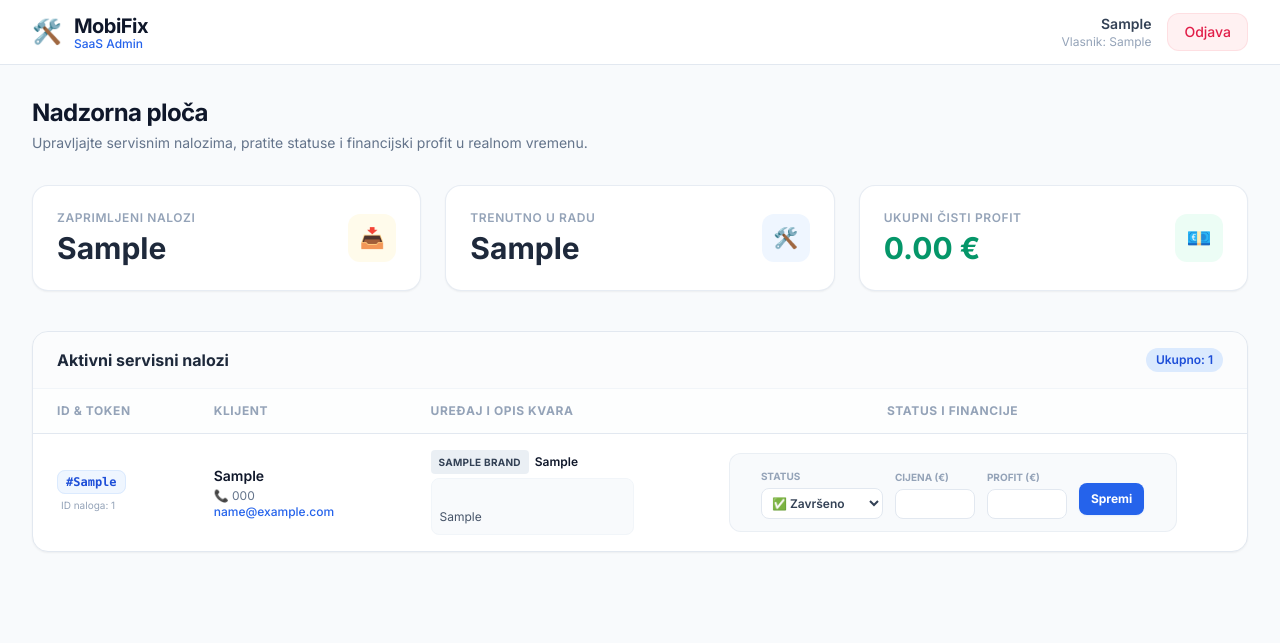
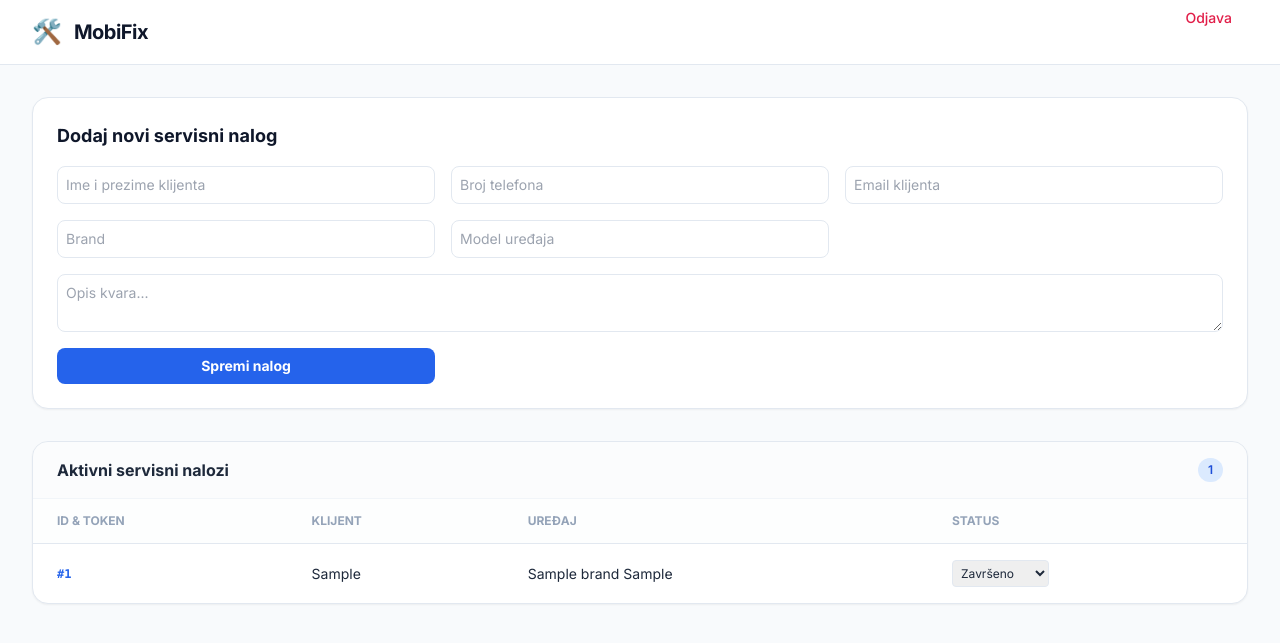
Before and after one commit to aorlovic-ops/mobifix_V2, a FastAPI app: template templates/admin.html in a window 1280 px wide. Shown: the top 643 px of the page. Run offline with FastAPI, Linux system fonts and the light colour scheme; the template is opened without the code that fills it: most values are stand-ins (such as "Sample title", 1, 10 or a date in 2020); some libraries are stand-ins or nearby versions.

Commit message:
uklonjen glob db

```diff
--- a/main.py
+++ b/main.py
@@ -1,12 +1,12 @@
 import os
 import bcrypt
+import uvicorn
 from typing import Optional
 from fastapi import FastAPI, Form, Request, Depends, Cookie
 from fastapi.responses import HTMLResponse, RedirectResponse
 from fastapi.templating import Jinja2Templates
 from sqlalchemy.orm import Session
 from database import SessionLocal, Servis, ServisniNalog
-
 
 # --- KONFIGURACIJA ---
 app = FastAPI(title="MobiFix SaaS")
@@ -46,17 +46,22 @@ def admin_panel(request: Request, servis_id: Optional[str] = Cookie(None), db: S
     servis = db.query(Servis).filter(Servis.id == int(servis_id)).first()
     if not servis: return RedirectResponse(url="/login")
 
-    # UPIT SE SADA NALAZI OVDJE, UNUTAR FUNKCIJE
-    nalozi = db.query(ServisniNalog).filter(
-        ServisniNalog.servis_id == servis.id,
-        ServisniNalog.status != "zavrseno"
-    ).all()
+    nalozi = db.query(ServisniNalog).filter(ServisniNalog.servis_id == servis.id, ServisniNalog.status != "zavrseno").all()
+    return templates.TemplateResponse(request=request, name="admin.html", context={"servis": servis, "nalozi": nalozi})
 
-    return templates.TemplateResponse(
-        request=request,
-        name="admin.html",
-        context={"servis": servis, "nalozi": nalozi}
-    )
+@app.post("/dodaj-nalog")
+def dodaj_nalog(
+    ime_klijenta: str = Form(...),
+    uredaj: str = Form(...),
+    opis_kvara: str = Form(...),
+    servis_id: Optional[str] = Cookie(None),
+    db: Session = Depends(get_db)
+):
+    if not servis_id: return RedirectResponse(url="/login")
+    novi_nalog = ServisniNalog(servis_id=int(servis_id), ime_klijenta=ime_klijenta, uredaj=uredaj, opis_kvara=opis_kvara, status="zaprimljeno")
+    db.add(novi_nalog)
+    db.commit()
+    return RedirectResponse(url="/admin", status_code=303)
 
 @app.get("/logout")
 def odjava():
@@ -64,7 +69,7 @@ def odjava():
     odgovor.delete_cookie(key="servis_id")
     return odgovor
 
+# --- POKRETANJE ---
 if __name__ == "__main__":
-    import uvicorn
     port = int(os.environ.get("PORT", 10000))
     uvicorn.run(app, host="0.0.0.0", port=port)
--- a/templates/admin.html
+++ b/templates/admin.html
@@ -5,12 +5,8 @@
     <meta name="viewport" content="width=device-width, initial-scale=1.0">
     <title>MobiFix | Admin Panel</title>
     <script src="https://cdn.tailwindcss.com"></script>
-    <link rel="preconnect" href="https://fonts.googleapis.com">
-    <link rel="preconnect" href="https://fonts.gstatic.com" crossorigin>
     <link href="https://fonts.googleapis.com/css2?family=Inter:wght@300;400;500;600;700&display=swap" rel="stylesheet">
-    <style>
-        body { font-family: 'Inter', sans-serif; }
-    </style>
+    <style>body { font-family: 'Inter', sans-serif; }</style>
 </head>
 <body class="bg-slate-50 min-h-screen text-slate-800 antialiased">
 
@@ -21,145 +17,57 @@
                     <span class="text-2xl">🛠️</span>
                     <div>
                         <span class="text-xl font-bold tracking-tight text-slate-900">MobiFix</span>
-                        <span class="text-xs block text-blue-600 font-medium -mt-1">SaaS Admin</span>
                     </div>
                 </div>
-                <div class="flex items-center space-x-4">
-                    <div class="text-right hidden sm:block">
-                        <div class="text-sm font-semibold text-slate-700">{{ servis.naziv_obrta }}</div>
-                        <div class="text-xs text-slate-400">Vlasnik: {{ servis.vlasnik_ime }}</div>
-                    </div>
-                    <a href="/logout" class="bg-rose-50 hover:bg-rose-100 text-rose-600 text-sm font-medium px-4 py-2 rounded-xl transition-all duration-200 border border-rose-200/50">
-                        Odjava
-                    </a>
-                </div>
+                <a href="/logout" class="text-rose-600 text-sm font-medium px-4 py-2">Odjava</a>
             </div>
         </div>
     </nav>
 
     <main class="max-w-7xl mx-auto px-4 sm:px-6 lg:px-8 py-8">
 
-        <div class="mb-8">
-            <h1 class="text-2xl font-bold text-slate-900 tracking-tight">Nadzorna ploča</h1>
-            <p class="text-sm text-slate-500 mt-1">Upravljajte servisnim nalozima, pratite statuse i financijski profit u realnom vremenu.</p>
-        </div>
-
-        <div class="grid grid-cols-1 md:grid-cols-3 gap-6 mb-10">
-            <div class="bg-white p-6 rounded-2xl border border-slate-200/80 shadow-sm flex items-center justify-between">
-                <div>
-                    <p class="text-xs font-semibold uppercase tracking-wider text-slate-400">Zaprimljeni nalozi</p>
-                    <h3 class="text-3xl font-bold text-slate-800 mt-1">{{ stat_zaprimljeno }}</h3>
-                </div>
-                <div class="w-12 h-12 bg-amber-50 text-amber-600 rounded-xl flex items-center justify-center text-xl font-bold">
-                    📥
-                </div>
-            </div>
-
-            <div class="bg-white p-6 rounded-2xl border border-slate-200/80 shadow-sm flex items-center justify-between">
-                <div>
-                    <p class="text-xs font-semibold uppercase tracking-wider text-slate-400">Trenutno u radu</p>
-                    <h3 class="text-3xl font-bold text-slate-800 mt-1">{{ stat_radu }}</h3>
-                </div>
-                <div class="w-12 h-12 bg-blue-50 text-blue-600 rounded-xl flex items-center justify-center text-xl font-bold">
-                    🛠️
-                </div>
-            </div>
-
-            <div class="bg-white p-6 rounded-2xl border border-slate-200/80 shadow-sm flex items-center justify-between">
-                <div>
-                    <p class="text-xs font-semibold uppercase tracking-wider text-slate-400">Ukupni čisti profit</p>
-                    <h3 class="text-3xl font-bold text-emerald-600 mt-1">{{ "%.2f"|format(stat_profit or 0.0) }} €</h3>
-                </div>
-                <div class="w-12 h-12 bg-emerald-50 text-emerald-600 rounded-xl flex items-center justify-center text-xl font-bold">
-                    💶
-                </div>
-            </div>
+        <div class="bg-white p-6 rounded-2xl shadow-sm border border-slate-200 mb-8">
+            <h2 class="text-lg font-bold text-slate-900 mb-4">Dodaj novi servisni nalog</h2>
+            <form action="/dodaj-nalog" method="POST" class="grid grid-cols-1 md:grid-cols-2 lg:grid-cols-3 gap-4">
+                <input type="text" name="ime_klijenta" placeholder="Ime i prezime klijenta" class="p-2 border border-slate-200 rounded-lg text-sm" required>
+                <input type="text" name="broj_telefona" placeholder="Broj telefona" class="p-2 border border-slate-200 rounded-lg text-sm" required>
+                <input type="email" name="email" placeholder="Email klijenta" class="p-2 border border-slate-200 rounded-lg text-sm">
+                <input type="text" name="brand" placeholder="Brand" class="p-2 border border-slate-200 rounded-lg text-sm" required>
+                <input type="text" name="model_uredjaja" placeholder="Model uređaja" class="p-2 border border-slate-200 rounded-lg text-sm" required>
+                <textarea name="opis_kvara" placeholder="Opis kvara..." class="col-span-1 lg:col-span-3 p-2 border border-slate-200 rounded-lg text-sm" required></textarea>
+                <button type="submit" class="bg-blue-600 hover:bg-blue-700 text-white font-bold py-2 px-4 rounded-lg text-sm transition">Spremi nalog</button>
+            </form>
         </div>
 
         <div class="bg-white rounded-2xl shadow-sm border border-slate-200 overflow-hidden">
             <div class="px-6 py-4 border-b border-slate-100 flex items-center justify-between bg-slate-50/50">
                 <h2 class="text-base font-bold text-slate-800">Aktivni servisni nalozi</h2>
-                <span class="text-xs bg-blue-100 text-blue-700 font-semibold px-2.5 py-1 rounded-full">
-                    Ukupno: {{ nalozi|length }}
-                </span>
+                <span class="text-xs bg-blue-100 text-blue-700 font-semibold px-2.5 py-1 rounded-full">{{ nalozi|length }}</span>
             </div>
-
             <div class="overflow-x-auto">
                 <table class="w-full text-left border-collapse text-sm">
                     <thead>
-                        <tr class="border-b border-slate-200 bg-slate-50/30 text-slate-400 font-semibold uppercase text-xs tracking-wider">
+                        <tr class="border-b border-slate-200 bg-slate-50/30 text-slate-400 font-semibold uppercase text-xs">
                             <th class="py-3.5 px-6">ID & Token</th>
                             <th class="py-3.5 px-6">Klijent</th>
-                            <th class="py-3.5 px-6">Uređaj i opis kvara</th>
-                            <th class="py-3.5 px-6 text-center">Status i financije</th>
+                            <th class="py-3.5 px-6">Uređaj</th>
+                            <th class="py-3.5 px-6">Status</th>
                         </tr>
                     </thead>
                     <tbody class="divide-y divide-slate-100">
                         {% for nalog in nalozi %}
-                        <tr class="hover:bg-slate-50/70 transition-colors duration-150">
+                        <tr class="hover:bg-slate-50">
+                            <td class="py-4 px-6 font-mono text-xs font-bold text-blue-600">#{{ nalog.id }}</td>
+                            <td class="py-4 px-6">{{ nalog.ime_klijenta }}</td>
+                            <td class="py-4 px-6">{{ nalog.brand }} {{ nalog.model_uredjaja }}</td>
                             <td class="py-4 px-6">
-                                <span class="bg-blue-50 text-blue-700 font-mono font-bold px-2 py-1 rounded-lg text-xs border border-blue-100">
-                                    #{{ nalog.tracking_token }}
-                                </span>
-                                <div class="text-[10px] text-slate-400 mt-1 pl-1">ID naloga: {{ nalog.id }}</div>
-                            </td>
-
-                            <td class="py-4 px-6">
-                                <div class="font-semibold text-slate-900">{{ nalog.klijent.ime_prezime }}</div>
-                                <div class="text-xs text-slate-500 flex items-center space-x-1 mt-0.5">
-                                    <span>📞 {{ nalog.klijent.broj_telefona }}</span>
-                                </div>
-                                <div class="text-xs text-blue-600 font-medium truncate max-w-[180px]">{{ nalog.klijent.email }}</div>
-                            </td>
-
-                            <td class="py-4 px-6">
-                                <div class="flex items-center space-x-1.5 mb-1">
-                                    <span class="font-bold text-slate-700 uppercase text-[10px] bg-slate-200/70 px-2 py-0.5 rounded tracking-wide">
-                                        {{ nalog.brand }}
-                                    </span>
-                                    <span class="text-slate-900 font-semibold text-xs">{{ nalog.model_uredjaja }}</span>
-                                </div>
-                                <p class="text-xs text-slate-600 bg-slate-50 p-2 rounded-lg border border-slate-100 leading-relaxed max-w-sm whitespace-pre-line">
-                                    {{ nalog.opis_kvara }}
-                                </p>
-                            </td>
-
-                            <td class="py-4 px-6">
-                                <form action="/admin/azuriraj-nalog/{{ nalog.id }}" method="POST" class="bg-slate-50 p-3 rounded-xl border border-slate-200/60 flex flex-wrap gap-3 items-center justify-center max-w-md mx-auto">
-
-                                    <div class="flex flex-col">
-                                        <label class="text-[10px] uppercase font-bold text-slate-400 mb-0.5">Status</label>
-                                        <select name="status" class="bg-white border border-slate-200 text-slate-700 rounded-lg p-1.5 text-xs font-semibold focus:ring-2 focus:ring-blue-500/20 focus:border-blue-500 focus:outline-none">
-                                            <option value="zaprimljeno" {% if nalog.status == "zaprimljeno" %}selected{% endif %}>📥 Zaprimljeno</option>
-                                            <option value="u_radu" {% if nalog.status == "u_radu" %}selected{% endif %}>🛠️ U radu</option>
-                                            <option value="zavrseno" {% if nalog.status == "zavrseno" %}selected{% endif %}>✅ Završeno</option>
-                                        </select>
-                                    </div>
-
-                                    <div class="flex flex-col w-20">
-                                        <label class="text-[10px] uppercase font-bold text-slate-400 mb-0.5">Cijena (€)</label>
-                                        <input type="number" name="dogovorena_cijena" step="0.01" value="{{ nalog.dogovorena_cijena or 0.0 }}" class="bg-white border border-slate-200 rounded-lg p-1.5 text-xs text-center font-medium focus:ring-2 focus:ring-blue-500/20 focus:border-blue-500 focus:outline-none">
-                                    </div>
-
-                                    <div class="flex flex-col w-20">
-                                        <label class="text-[10px] uppercase font-bold text-slate-400 mb-0.5">Profit (€)</label>
-                                        <input type="number" name="profit" step="0.01" value="{{ nalog.profit or 0.0 }}" class="bg-white border border-slate-200 rounded-lg p-1.5 text-xs text-center font-semibold text-emerald-600 focus:ring-2 focus:ring-emerald-500/20 focus:border-emerald-500 focus:outline-none">
-                                    </div>
-
-                                    <div class="flex flex-col pt-3">
-                                        <button type="submit" class="bg-blue-600 hover:bg-blue-700 text-white text-xs font-bold px-3 py-2 rounded-lg shadow-sm shadow-blue-500/10 transition-all duration-150 cursor-pointer active:scale-95">
-                                            Spremi
-                                        </button>
-                                    </div>
+                                <form action="/admin/azuriraj-nalog/{{ nalog.id }}" method="POST">
+                                    <select name="status" onchange="this.form.submit()" class="border border-slate-200 rounded p-1 text-xs">
+                                        <option value="zaprimljeno" {% if nalog.status == 'zaprimljeno' %}selected{% endif %}>Zaprimljeno</option>
+                                        <option value="u_radu" {% if nalog.status == 'u_radu' %}selected{% endif %}>U radu</option>
+                                        <option value="zavrseno" {% if nalog.status == 'zavrseno' %}selected{% endif %}>Završeno</option>
+                                    </select>
                                 </form>
-                            </td>
-                        </tr>
-                        {% else %}
-                        <tr>
-                            <td colspan="4" class="py-12 text-center text-slate-400">
-                                <div class="text-3xl mb-2">📭</div>
-                                <div class="font-medium">Trenutno nema zaprimljenih popravaka.</div>
-                                <div class="text-xs text-slate-400 mt-0.5">Svi zahtjevi s javne forme pojavit će se ovdje.</div>
                             </td>
                         </tr>
                         {% endfor %}
@@ -168,6 +76,5 @@
             </div>
         </div>
     </main>
-
 </body>
 </html>
```
